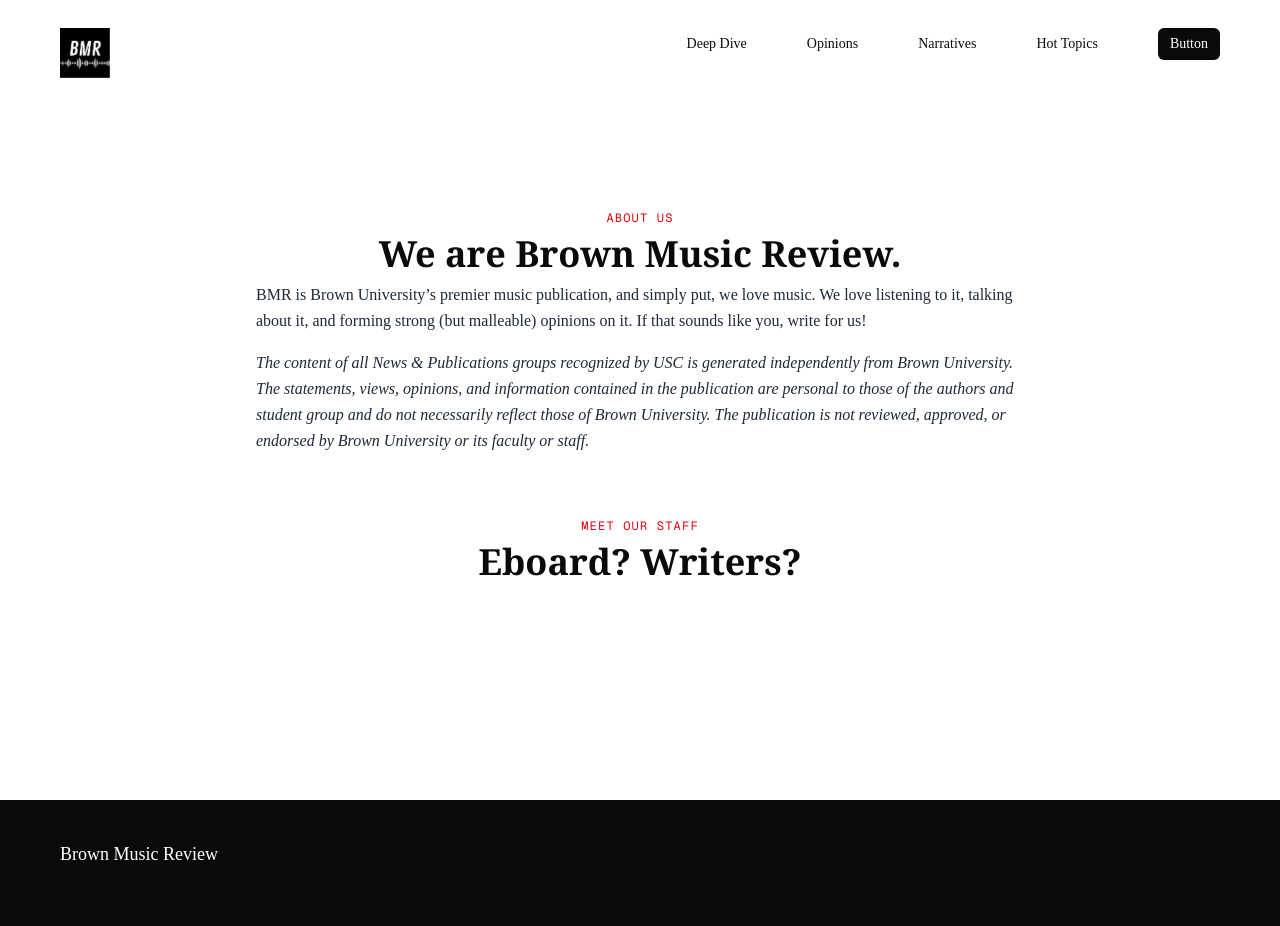
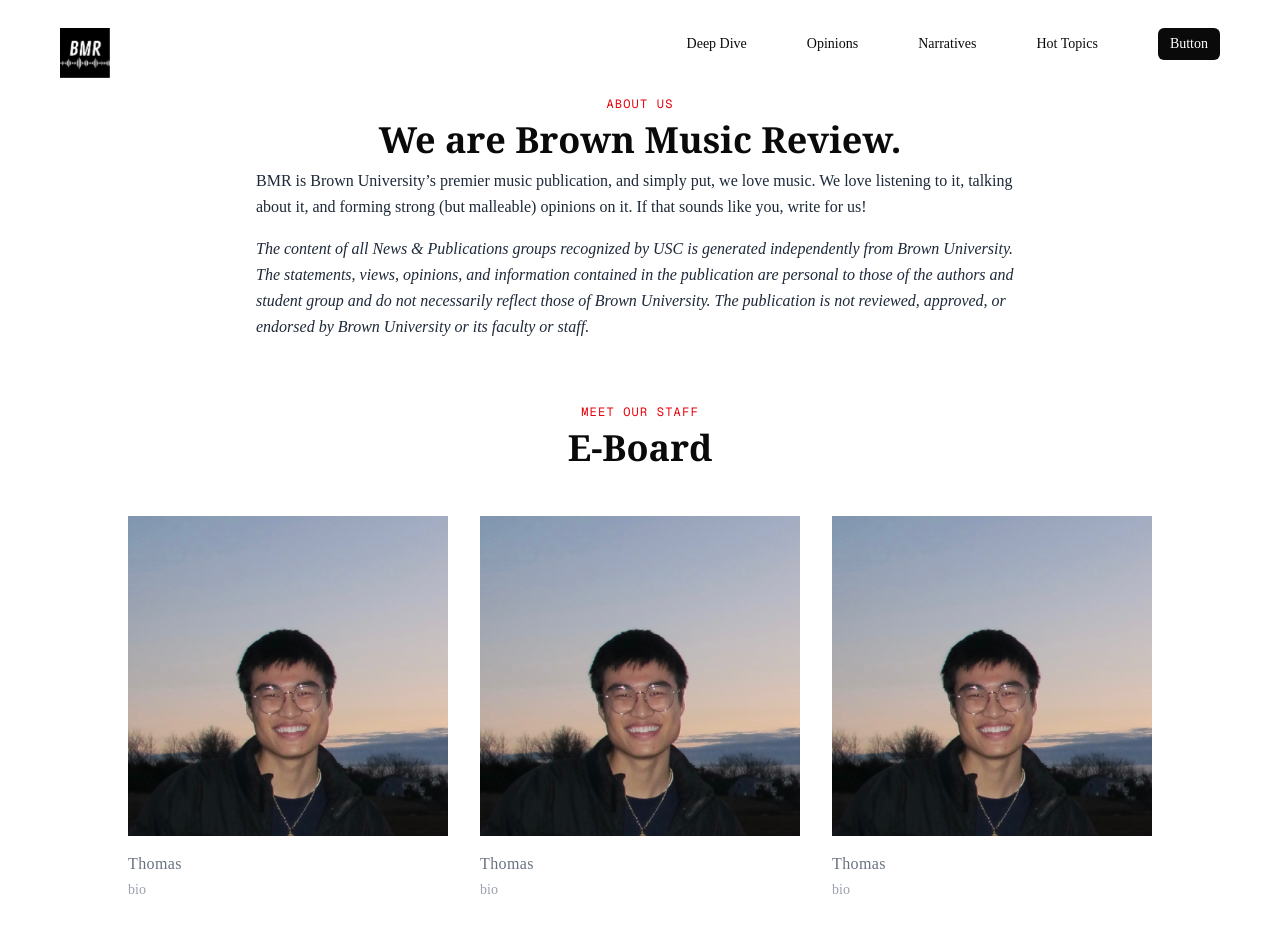
Before and after one commit to fullstackatbrown/project-brown-music-review, a Next.js app: page /about in a window 1280 px wide. Shown: the top 926 px of the page. Built offline with nearby package versions, Linux system fonts and the light colour scheme.

Commit message:
added eboard pic (about page)

```diff
--- a/app/about/page.tsx
+++ b/app/about/page.tsx
@@ -1,6 +1,8 @@
+import eboardPic1 from '../assets/eboardPic1.jpg';
+
 export default function Home() {
     return (
-        <div className="flex flex-col min-h-screen items-center justify-center">
+        <div className="flex flex-col min-h-screen items-center pt-24 pb-24">
             <span className="text-xs font-mono tracking-widest uppercase text-red-600 mb-2">
                 About Us
             </span>
@@ -18,7 +20,35 @@
             <span className="text-xs font-mono tracking-widest uppercase text-red-600 mb-2 mt-16">
                 Meet our staff
             </span>
-            <h2 className="text-4xl font-bold font-serif mb-2">Eboard? Writers?</h2>
+            <h2 className="text-4xl font-bold font-serif mb-2">E-Board</h2>
+
+            <div className="grid grid-cols-1 md:grid-cols-3 gap-8 w-full max-w-5xl mt-10">
+
+                <div className="flex flex-col">
+                    <div className="w-full mb-4">
+                        <img src={eboardPic1.src} className="w-full aspect-square object-cover" />
+                    </div>
+                    <h3 className="text-gray-500 font-medium mb-1 tracking-wide">Thomas</h3>
+                    <p className="text-gray-400 text-sm">bio</p>
+                </div>
+
+                <div className="flex flex-col">
+                    <div className="w-full mb-4">
+                        <img src={eboardPic1.src} className="w-full aspect-square object-cover" />
+                    </div>
+                    <h3 className="text-gray-500 font-medium mb-1 tracking-wide">Thomas</h3>
+                    <p className="text-gray-400 text-sm">bio</p>
+                </div>
+
+                <div className="flex flex-col">
+                    <div className="w-full mb-4">
+                        <img src={eboardPic1.src} className="w-full aspect-square object-cover" />
+                    </div>
+                    <h3 className="text-gray-500 font-medium mb-1 tracking-wide">Thomas</h3>
+                    <p className="text-gray-400 text-sm">bio</p>
+                </div>
+
+            </div>
         </div>
     );
 }
```
Also changed, not shown: app/assets/eboardPic1.jpg (added).
